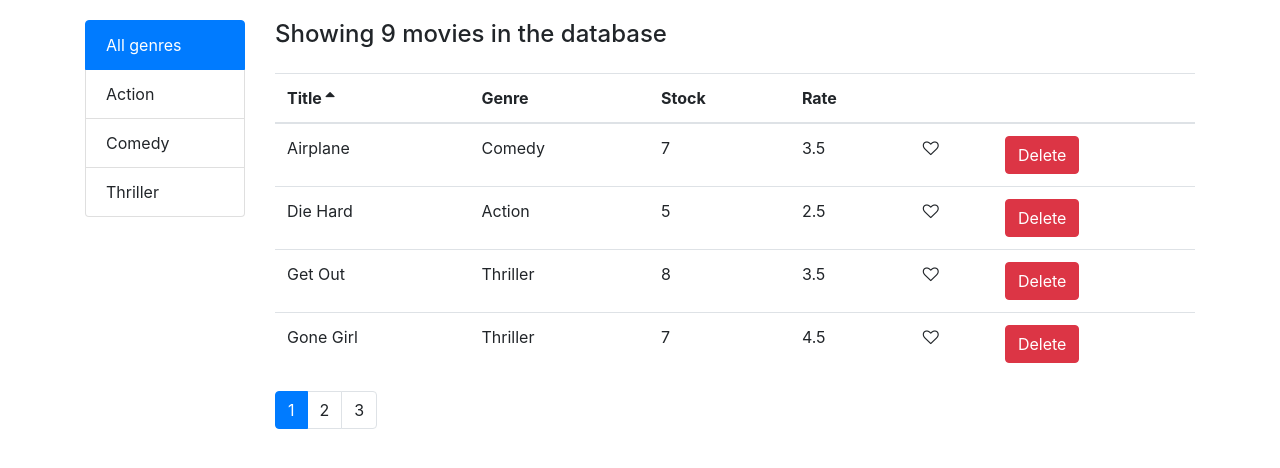
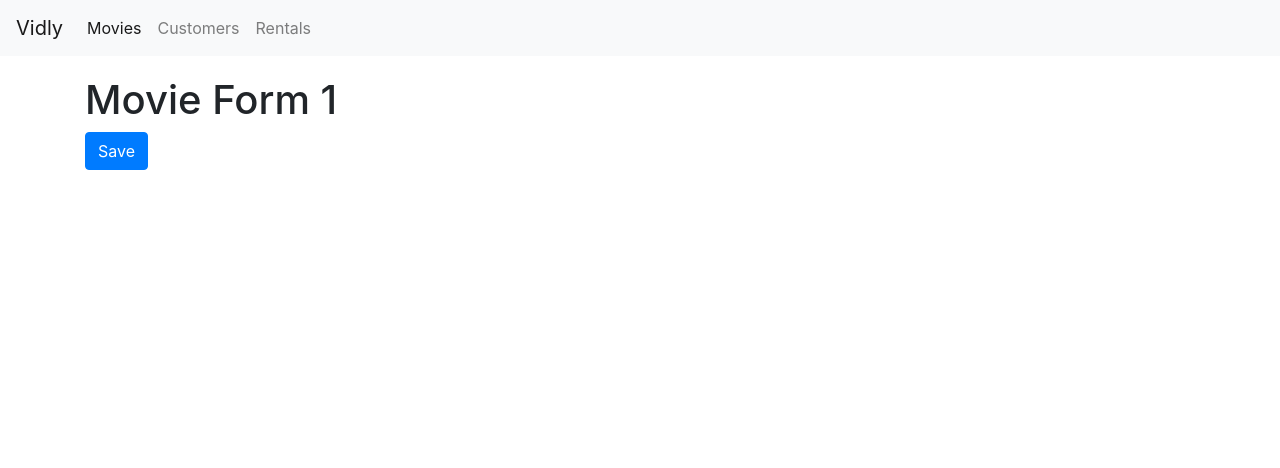
Before and after one commit to colehoux/reactjs_mosh_course, a React (Create React App) app: page /movies/1 in a window 1280 px wide. Shown: the top 468 px of the page. Built offline with nearby package versions, Linux system fonts and the light colour scheme.

Commit message:
Exercice - NavBar and Routing

```diff
--- a/package.json
+++ b/package.json
@@ -10,8 +10,10 @@
     "font-awesome": "^4.7.0",
     "lodash": "^4.17.10",
     "prop-types": "^15.6.2",
+    "query-string": "^6.1.0",
     "react": "^16.13.1",
     "react-dom": "^16.13.1",
+    "react-router-dom": "^4.3.1",
     "react-scripts": "3.4.3"
   },
   "scripts": {
--- a/src/App.js
+++ b/src/App.js
@@ -1,12 +1,29 @@
 import React, { Component } from "react";
+import { Redirect, Route, Switch } from "react-router";
 import Movies from "./components/movies";
+import Customers from "./components/customers";
+import Rentals from "./components/rentals";
+import NavBar from "./components/NavBar";
+import NotFound from "./components/notFound";
+import MovieDetails from "./components/movieDetails";
 
 class App extends Component {
     render() {
         return (
+            <React.Fragment>
+                <NavBar />
                 <main className="container">
-        <Movies />
+                    <Switch>
+                        <Route path="/movies/:id" component={MovieDetails} />
+                        <Route path="/movies" component={Movies} />
+                        <Route path="/customers" component={Customers} />
+                        <Route path="/rentals" component={Rentals} />
+                        <Redirect from="/" exact to="/movies" />
+                        <Route path="/not-found" component={NotFound} />
+                        <Redirect to="/not-found" />
+                    </Switch>
                 </main>
+            </React.Fragment>
         );
     }
 }
--- /dev/null
+++ b/src/components/NavBar.jsx
@@ -0,0 +1,44 @@
+import React from "react";
+import { Link, NavLink } from "react-router-dom";
+
+const NavBar = () => {
+    return (
+        <nav className="navbar navbar-expand-lg navbar-light bg-light">
+            <Link className="navbar-brand" to="/">
+                Vidly
+            </Link>
+            <button
+                className="navbar-toggler"
+                type="button"
+                data-toggle="collapse"
+                data-target="#navbarNav"
+                aria-controls="navbarNav"
+                aria-expanded="false"
+                aria-label="Toggle navigation"
+            >
+                <span className="navbar-toggler-icon"></span>
+            </button>
+            <div className="collapse navbar-collapse" id="navbarNav">
+                <ul className="navbar-nav">
+                    <li className="nav-item">
+                        <NavLink className="nav-link" to="/movies">
+                            Movies
+                        </NavLink>
+                    </li>
+                    <li className="nav-item">
+                        <NavLink className="nav-link" to="/customers">
+                            Customers
+                        </NavLink>
+                    </li>
+                    <li className="nav-item">
+                        <Link className="nav-link" to="/rentals">
+                            Rentals
+                        </Link>
+                    </li>
+                </ul>
+            </div>
+        </nav>
+    );
+};
+
+export default NavBar;
--- /dev/null
+++ b/src/components/customers.jsx
@@ -0,0 +1,7 @@
+import React from "react";
+
+const Customers = () => {
+    return <h1>Customers</h1>;
+};
+
+export default Customers;
--- /dev/null
+++ b/src/components/movieDetails.jsx
@@ -0,0 +1,20 @@
+import React, { Component } from "react";
+
+class MovieDetails extends Component {
+    state = {};
+    handleSave = () => {
+        this.props.history.push("/movies");
+    };
+    render() {
+        return (
+            <React.Fragment>
+                <h1>Movie Form {this.props.match.params.id}</h1>
+                <button className="btn btn-primary" onClick={this.handleSave}>
+                    Save
+                </button>
+            </React.Fragment>
+        );
+    }
+}
+
+export default MovieDetails;
--- /dev/null
+++ b/src/components/notFound.jsx
@@ -0,0 +1,7 @@
+import React from "react";
+
+const NotFound = () => {
+    return <h1>Not found</h1>;
+};
+
+export default NotFound;
--- /dev/null
+++ b/src/components/rentals.jsx
@@ -0,0 +1,7 @@
+import React from "react";
+
+const Rentals = () => {
+    return <h1>Rentals</h1>;
+};
+
+export default Rentals;
--- a/src/index.css
+++ b/src/index.css
@@ -1,4 +1,4 @@
-body {
+main {
     padding: 20px 0 0 0;
 }
 
--- a/src/index.js
+++ b/src/index.js
@@ -4,5 +4,11 @@
 import "font-awesome/css/font-awesome.css";
 import App from "./App";
 import "./index.css";
+import { BrowserRouter } from "react-router-dom";
 
-ReactDOM.render(<App />, document.getElementById("root"));
+ReactDOM.render(
+    <BrowserRouter>
+        <App />
+    </BrowserRouter>,
+    document.getElementById("root")
+);
```
Also changed, not shown: src/components/moviesTable.jsx (+3 -14 lines), 1 other file (tests, documents, lock files or other folders). Lines whose indentation alone changed are shown as unchanged.
